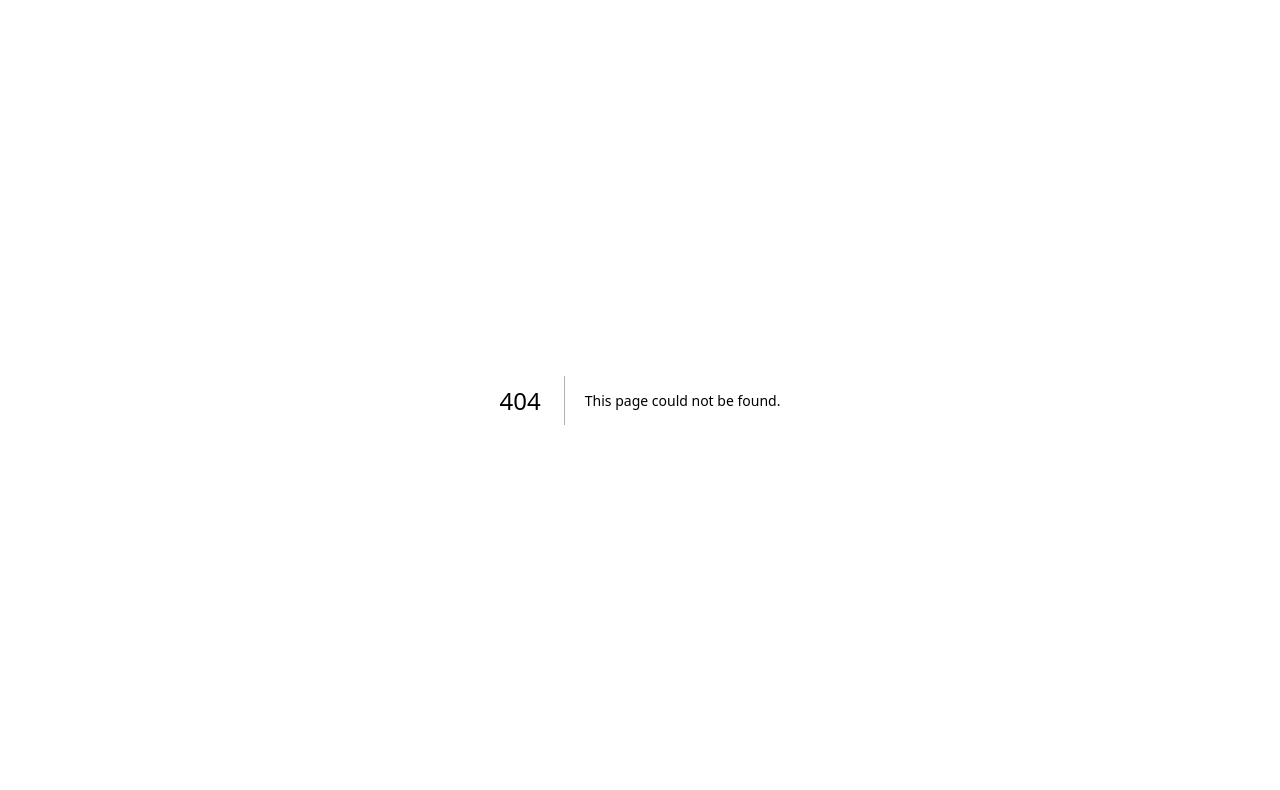
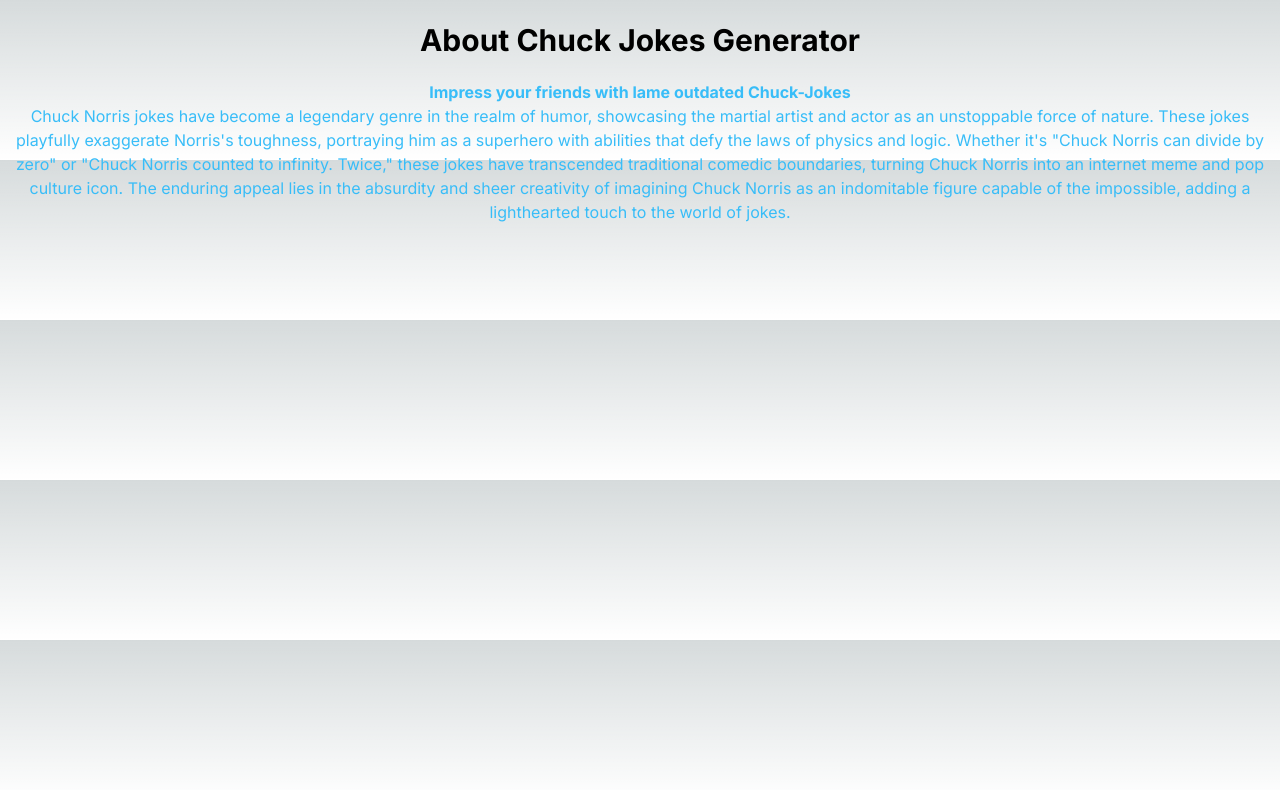
Before and after one commit to T-Poison10/Random-Chuck-Joke, a Next.js app: page /About in a window 1280 px wide. Before the commit this address had no page. Shown: the top 790 px of the page. Built offline with nearby package versions, Linux system fonts and the light colour scheme.

Commit message:
updated html and added about

```diff
--- /dev/null
+++ b/src/app/About/page.tsx
@@ -0,0 +1,27 @@
+export default function Page()
+{
+    return(
+        <html>
+            <head>
+                <title>
+                    About Chuck-Jokes
+                </title>
+            </head>
+            <body>
+                    <div className="text-3xl font-bold grid place-items-center h-20">
+                        <h1>About Chuck Jokes Generator</h1>
+                    </div>
+                    <div className="grid place-items-center h-20">
+                        <div className="bg-transparent text-sky-400 text-center">
+                            <p className="font-bold">
+                                Impress your friends with lame outdated Chuck-Jokes
+                            </p>
+                            <p>
+                                Chuck Norris jokes have become a legendary genre in the realm of humor, showcasing the martial artist and actor as an unstoppable force of nature. These jokes playfully exaggerate Norris's toughness, portraying him as a superhero with abilities that defy the laws of physics and logic. Whether it's "Chuck Norris can divide by zero" or "Chuck Norris counted to infinity. Twice," these jokes have transcended traditional comedic boundaries, turning Chuck Norris into an internet meme and pop culture icon. The enduring appeal lies in the absurdity and sheer creativity of imagining Chuck Norris as an indomitable figure capable of the impossible, adding a lighthearted touch to the world of jokes.
+                            </p>
+                        </div>
+                    </div>
+            </body>
+        </html>
+    );
+}
--- a/src/app/layout.tsx
+++ b/src/app/layout.tsx
@@ -5,8 +5,8 @@
 const inter = Inter({ subsets: ["latin"] });
 
 export const metadata: Metadata = {
-  title: "Create Next App",
-  description: "Generated by create next app",
+  title: "Random Chuck-Joke Generator",
+  description: "Generated by T_Posion",
 };
 
 export default function RootLayout({
--- a/src/app/page.tsx
+++ b/src/app/page.tsx
@@ -40,13 +40,11 @@
 	return (
 		<div className="grid place-items-center h-screen">
 			<Head>
-				<title >Random Jokes Generator</title>
-				<meta name="description"
-					content="Random Jokes Generator" />
+				<title >Random Chuck-Jokes Generator</title>
 			</Head>
 
-			<div className="content-center">
-				<div className="card">
+			<div>
+				<div>
 					<h1 className="text-3xl font-bold
 					grid place-items-center">
 						Random Chuck-Joke Generator
```
